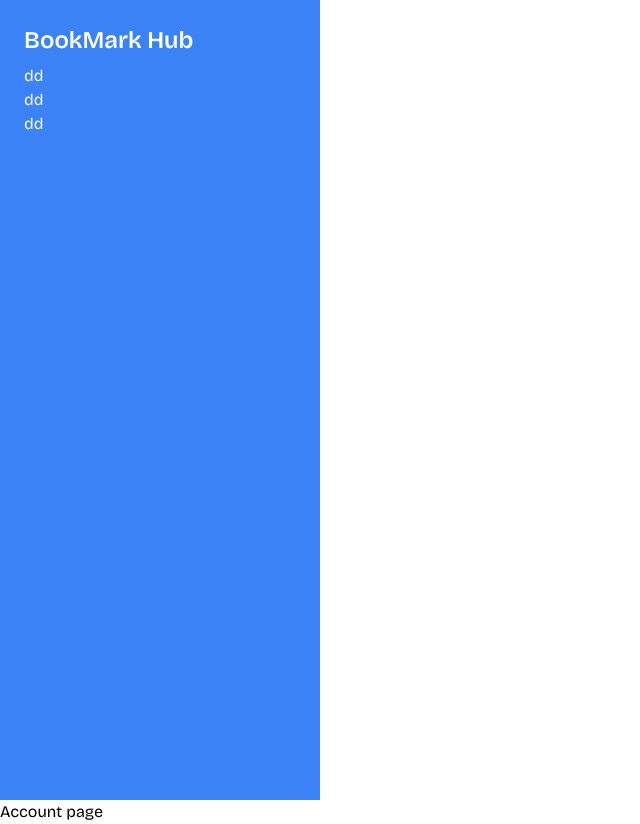
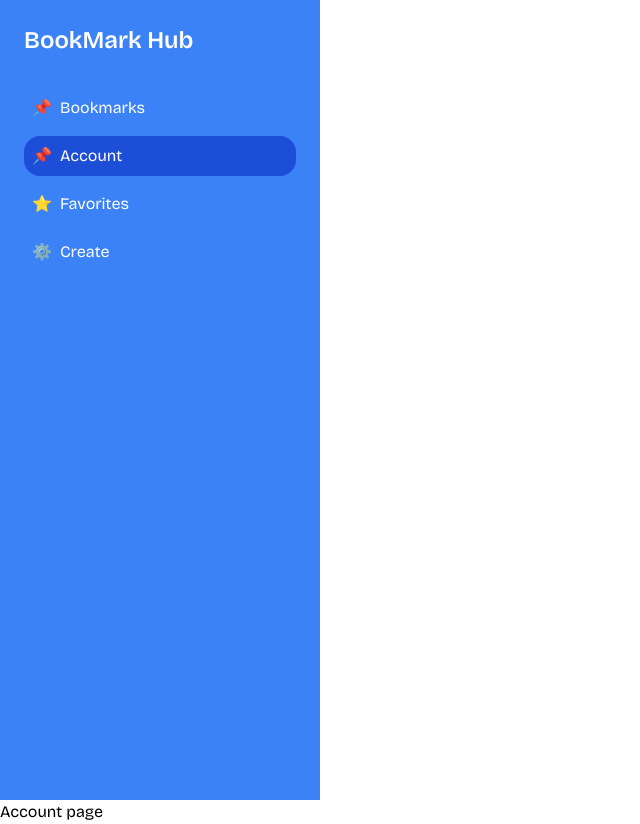
Before and after one commit to fisayo-dev/bookmark-hub, a Next.js app: page /account in a window 1280 px wide. Shown: the whole page, without its empty margins (0-640 px from the left). Built offline with nearby package versions, Linux system fonts and the light colour scheme.

Commit message:
implement links for tabs

```diff
--- a/components/sidebar.tsx
+++ b/components/sidebar.tsx
@@ -1,18 +1,67 @@
-"use client"
-import BookmarkHub from '@/components/logo'
-const sidebar = () => {
-  return (
-      <div className="h-[100vh]  bg-blue-500 container w-[25vw]">
-          <div className="text-white py-4 px-6 mx-auto">
-              <BookmarkHub />
-              <div className="flex flex-col justify-between h-full">
-                  <p>dd</p>
-                  <p>dd</p>
-                  <p>dd</p>
-              </div>
-          </div>
-    </div>
-  )
+"use client";
+
+import BookmarkHub from "@/components/logo";
+import Link from "next/link";
+import { usePathname } from "next/navigation";
+import { ReactNode } from "react";
+
+// Define the correct type for an array of sidebar links
+interface SidebarProps {
+  link: string;
+  text: string;
+  icon: ReactNode; // Change to 'string' if the icon is an image path
 }
 
-export default sidebar
+const Sidebar = () => {
+  const pathname = usePathname(); // Get the current path
+
+  const links: SidebarProps[] = [
+    {
+      link: "/bookmarks",
+      text: "Bookmarks",
+      icon: "📌",
+    },
+    {
+      link: "/account",
+      text: "Account",
+      icon: "📌",
+    },
+    {
+      link: "/favorites",
+      text: "Favorites",
+      icon: "⭐",
+    },
+    {
+      link: "/create-bookmark",
+      text: "Create",
+      icon: "⚙️",
+    },
+  ];
+
+  return (
+    <div className="h-[100vh] bg-blue-500 container w-[25vw]">
+      <div className="grid gap-6 text-white py-4 px-6 mx-auto">
+        <BookmarkHub />
+        <div className="flex gap-2 flex-col justify-between h-full">
+          {links.map((item, index) => {
+            const isActive = pathname === item.link;
+            return (
+              <Link
+                href={item.link}
+                key={index}
+                className={`flex px-2 py-2 rounded-2xl items-center space-x-2 ${
+                  isActive ? "bg-blue-700 text-white" : "hover:bg-blue-600"
+                }`}
+              >
+                <span>{item.icon}</span>
+                <span>{item.text}</span>
+              </Link>
+            );
+          })}
+        </div>
+      </div>
+    </div>
+  );
+};
+
+export default Sidebar;
```
